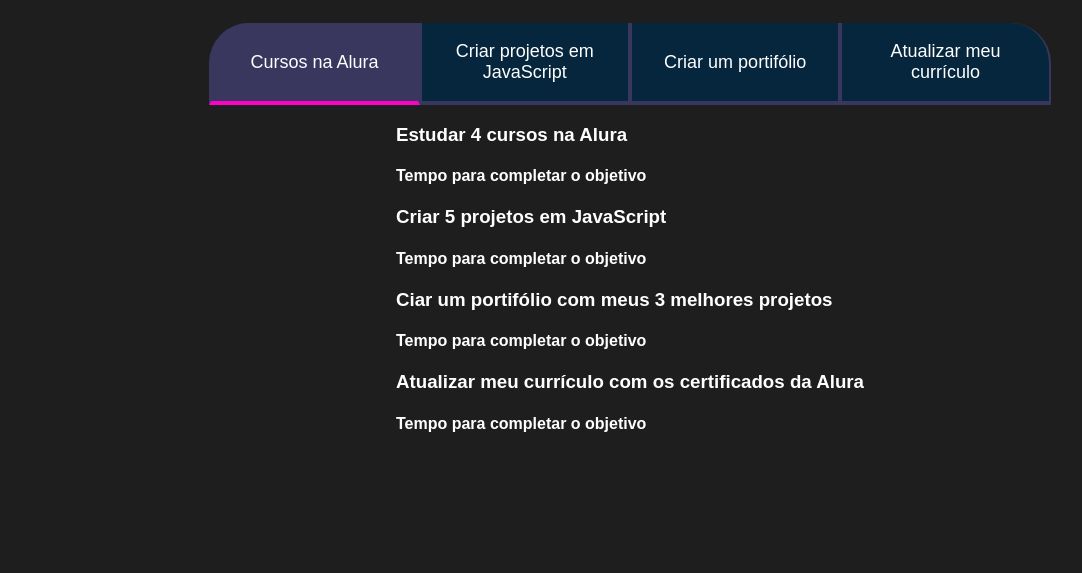
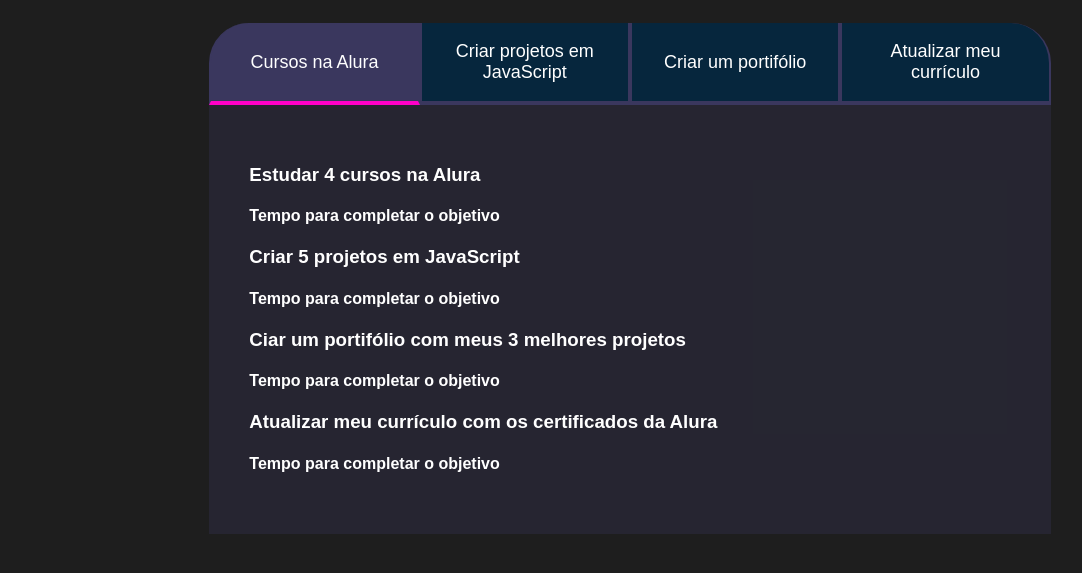
Before and after one commit to TheDoidao/Mat2-3cia-RhuanPaixao, a plain HTML site: page index.html in a window 1280 px wide. Shown: the part 75-648 px from the top of the page, without its empty margins (10-1092 px from the left). Drawn offline with Linux system fonts and the light colour scheme; a web font is replaced by a local one.

Commit message:
18-04-24

```diff
--- a/index.html
+++ b/index.html
@@ -13,6 +13,7 @@
     <body>
         <section class="conteudo-principal">
         <h2 class="titulo-principal">Meus objetivos do ano<span>_</span></h2>
+        <div class="conteudo">
         <div class="botoes">
             <button class="botao ativo">Cursos na Alura</button>
             <button class="botao">Criar projetos em JavaScript</button>
@@ -37,6 +38,7 @@
                 <h4 class="aba-conteudo-titulo-secundario">Tempo para completar o objetivo</h4>
             </div>
         </div>
+    </div>
     </section>
     <script src="main.js"></script>
     </body>
--- a/style.css
+++ b/style.css
@@ -64,6 +64,11 @@
     border-bottom: 4px solid var(--rosa);
 }
 
+.abas-textos{
+    background-color: var(--texto-fundo);
+    padding: 40px ;
+}
+
 @media screen and (min-width: 768px) {
     .botoes{
         display: flex;
```
